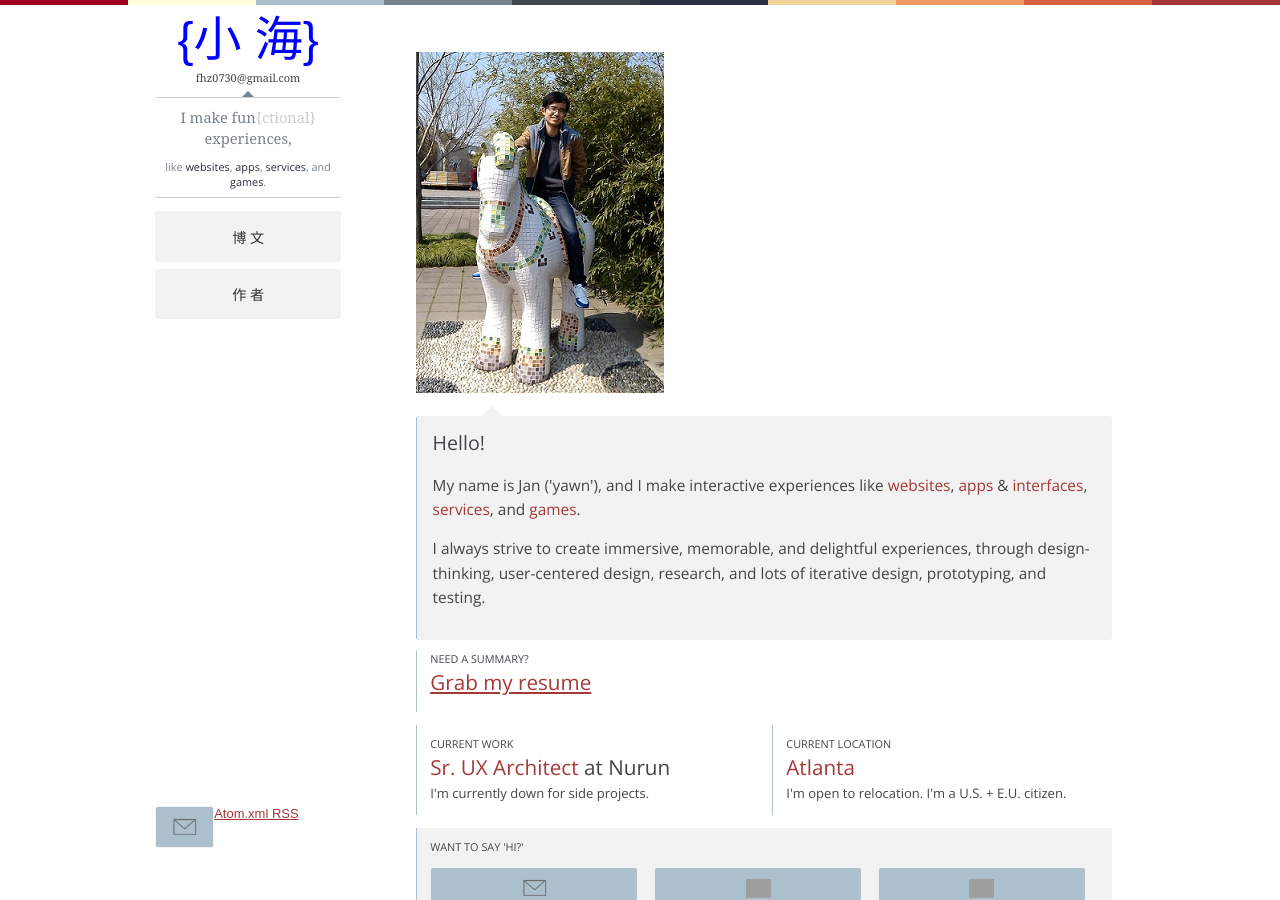
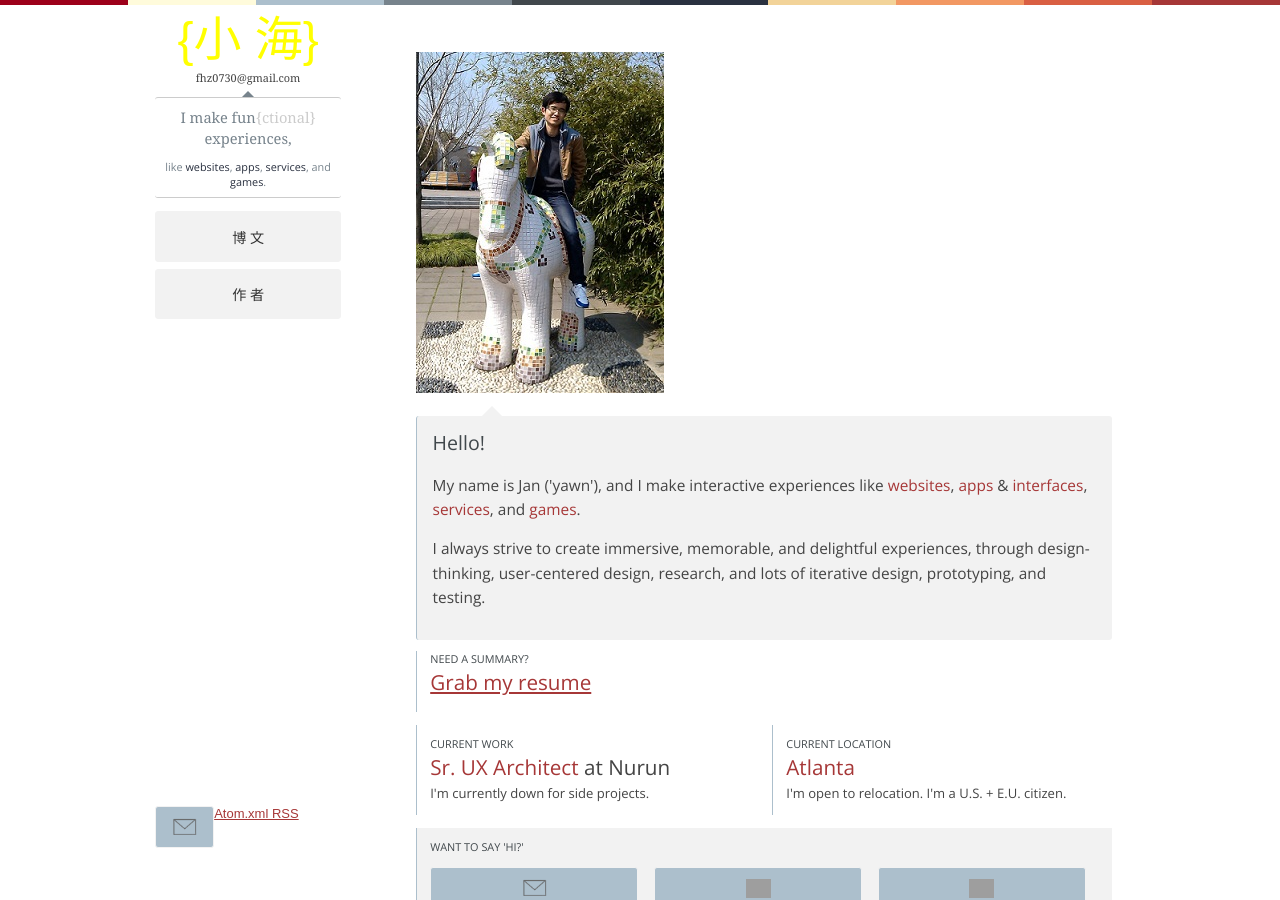
Before and after one commit to hansen0730/hansen0730.github.com, a Jekyll site: the page built from about.html, in a window 1280 px wide and 900 px high. Built offline with Jekyll 4.4.1, drawn with Linux system fonts in a browser that asks for light colours; nearby versions of some CDN libraries; Markdown is read by kramdown in place of the engine named in the settings; comment, search, counter and statistics services are not loaded; grey boxes are pictures that could not be loaded.

Commit message:
Update logo.html

```diff
--- a/_includes/logo.html
+++ b/_includes/logo.html
@@ -1,6 +1,6 @@
 <a class="nolink" id="logo-logo" href="/">
 <!-- <img id="logo-image"></img> -->
-<span class="section-title-large"><font face="Arial" size="38" color="blue">{小 海}</font></span>
+<span class="section-title-large"><font face="Arial" size="32" color="yellow">{小 海}</font></span>
 </a>
 <div id="logo-slogan">fhz0730@gmail.com</div>
 <div class="clear"></div>
```
